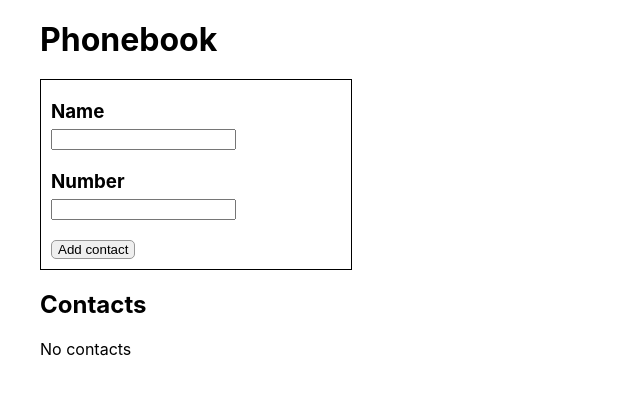
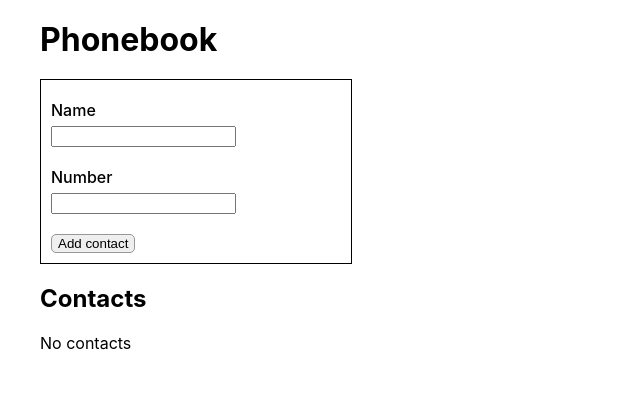
Before and after one commit to Kathryne-Kat/goit-react-hw-07-phonebook, a React (Create React App) app: page / in a window 1280 px wide. Shown: the top 394 px of the page, without its empty margins (0-640 px from the left). Built offline with nearby package versions, Linux system fonts and the light colour scheme.

Commit message:
add edits

```diff
--- a/src/components/Contact/ContactList.jsx
+++ b/src/components/Contact/ContactList.jsx
@@ -13,8 +13,7 @@ export const ContactList = () => {
 
   return (
     <ul className={css.list}>
-      {getFilteredContacts.length > 0 &&
-        getFilteredContacts.map(contact => {
+      {getFilteredContacts.map(contact => {
         return (
           <li className={css.listItem} key={contact.id}>
             {contact.name}: {contact.number}
--- a/src/components/ContactForm/ContactForm.jsx
+++ b/src/components/ContactForm/ContactForm.jsx
@@ -1,12 +1,14 @@
 import { useState } from 'react';
 import css from './ContactForm.module.css';
-import { useDispatch } from 'react-redux';
+import { useDispatch, useSelector } from 'react-redux';
 
 import { addContacts } from 'redux/contactsSlice';
+import { selectContacts } from 'redux/selectors';
 
 export default function ContactForm() {
   const [name, setName] = useState('');
   const [number, setNumber] = useState('');
+  const contacts = useSelector(selectContacts);
   const dispatch = useDispatch();
 
   const handelChange = e => {
@@ -24,6 +26,10 @@ export default function ContactForm() {
   };
 
   const handleSubmit = e => {
+    if (contacts.some(con => con.name.toLowerCase() === name.toLowerCase())) {
+      alert(`${name} is already in contacts`);
+      return;
+    }
     e.preventDefault();
     dispatch(addContacts({ name, number }));
 
@@ -32,7 +38,8 @@ export default function ContactForm() {
   };
   return (
     <form className={css.form} onSubmit={handleSubmit}>
-      <h3 className={css.title}>Name</h3>
+      <label>
+        <p className={css.title}>Name</p>
         <input
           className={css.nameInput}
           type="text"
@@ -43,7 +50,9 @@ export default function ContactForm() {
           value={name}
           onChange={handelChange}
         />
-      <h3 className={css.title}>Number</h3>
+      </label>
+      <label>
+        <p className={css.title}>Number</p>
         <input
           className={css.numberInput}
           type="tel"
@@ -54,6 +63,7 @@ export default function ContactForm() {
           value={number}
           onChange={handelChange}
         />
+      </label>
       <button className={css.btn} type="submit">
         Add contact
       </button>
--- a/src/components/ContactForm/ContactForm.module.css
+++ b/src/components/ContactForm/ContactForm.module.css
@@ -5,7 +5,9 @@
   padding: 0 0 10px 10px;
 }
 
-.title {
+p.title {
+  font-size: 16px;
+  font-weight: 500;
   margin-bottom: 5px;
   margin-top: 20px;
 }
--- a/src/redux/contactsSlice.js
+++ b/src/redux/contactsSlice.js
@@ -12,14 +12,6 @@ const contactsSlice = createSlice({
   reducers: {
     addContacts: {
       reducer: (state, actions) => {
-        if (
-          state.items.some(
-            con => con.name.toLowerCase() === actions.payload.name.toLowerCase()
-          )
-        ) {
-          alert(`${actions.payload.name} is already in contacts`);
-          return;
-        }
         state.items = [actions.payload, ...state.items];
       },
       prepare: newContact => {
--- a/src/redux/store.js
+++ b/src/redux/store.js
@@ -13,7 +13,7 @@ import {
 import storage from 'redux-persist/lib/storage';
 
 const persistedReducer = persistReducer(
-  { key: 'contacts', storage, whitelist: ['items'] },
+  { key: 'contacts_K', storage, whitelist: ['items'] },
   contactsReducer
 );
 
```
Lines whose indentation alone changed are shown as unchanged.
